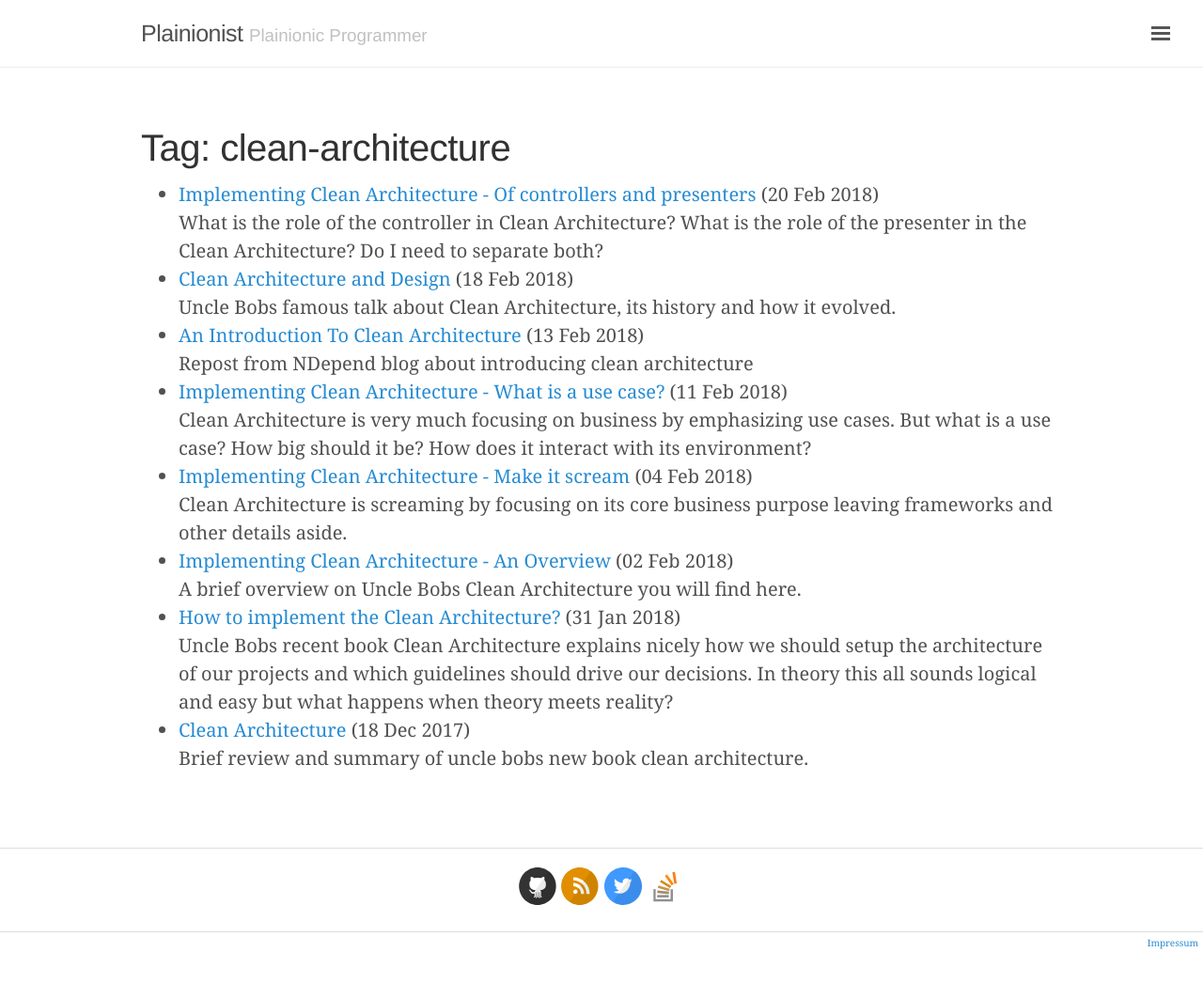
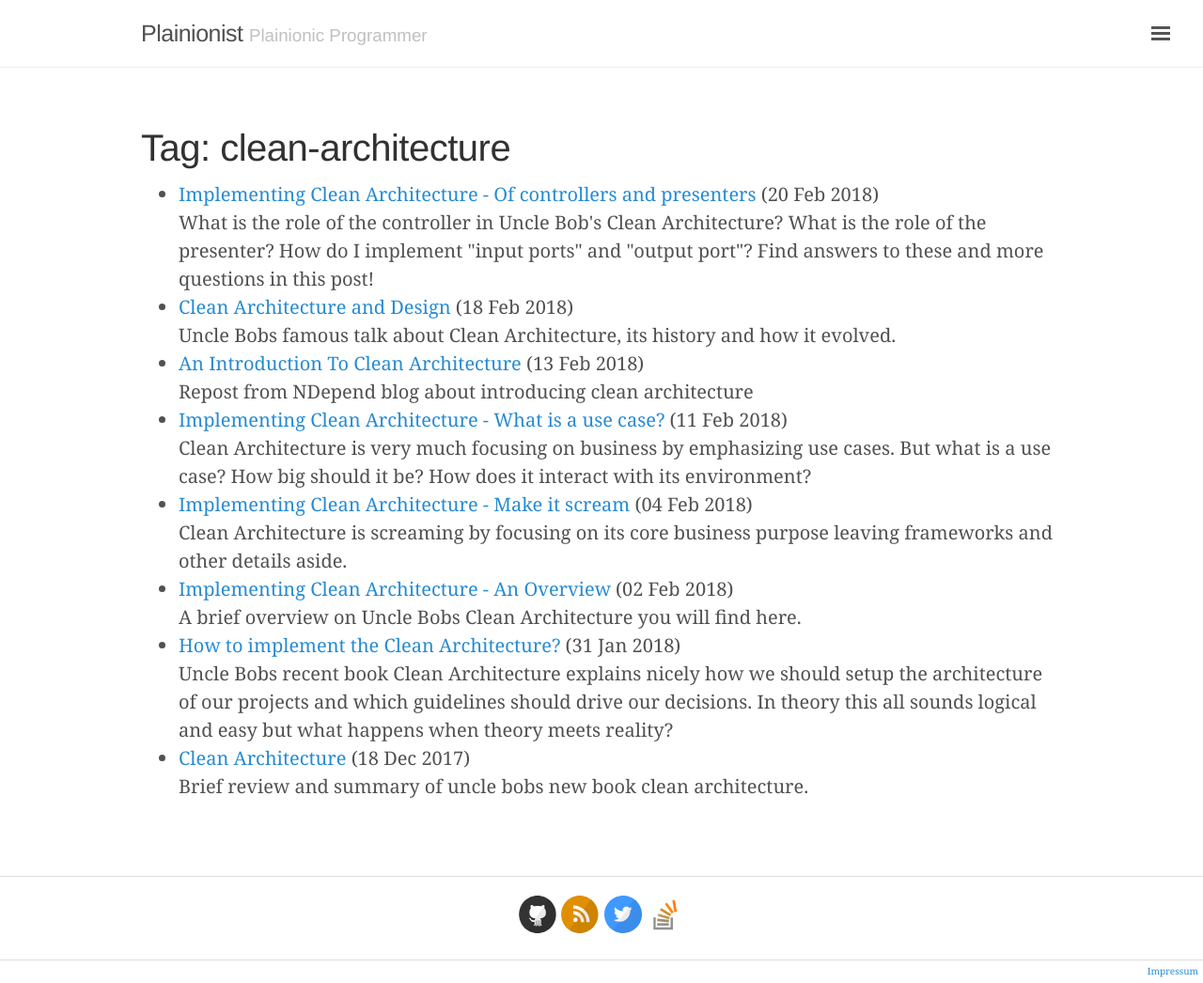
Before and after one commit to plainionist/plainionist.github.io, a Jekyll site: the page built from tag/clean-architecture.md, in a window 1280 px wide. Shown: the whole page at 94% size. Built offline with Jekyll 4.4.1, drawn with Linux system fonts in a browser that asks for light colours; our own code applies the rules of GitHub Pages for plain Markdown files; comment, search, counter and statistics services are not loaded; before the commit the page ends 1016 px from its top, so only the background shows below that.

Commit message:
meta description improvement

```diff
--- a/_posts/2018-02-20-Implementing-Clean-Architecture-Controller-Presenter.md
+++ b/_posts/2018-02-20-Implementing-Clean-Architecture-Controller-Presenter.md
@@ -1,7 +1,9 @@
 ---
 layout: post
 title: Implementing Clean Architecture - Of controllers and presenters
-description: What is the role of the controller in Clean Architecture? What is the role of the presenter in the Clean Architecture? Do I need to separate both?
+description: |
+  What is the role of the controller in Uncle Bob's Clean Architecture? What is the role of the presenter?
+  How do I implement "input ports" and "output port"? Find answers to these and more questions in this post!
 tags: [clean-architecture]
 series: "Implementing Clean Architecture"
 excerpt_separator: <!--more-->
```
Also changed, not shown: _posts/2016-01-14-Recommended-Reading.md (+1 -0 lines).
